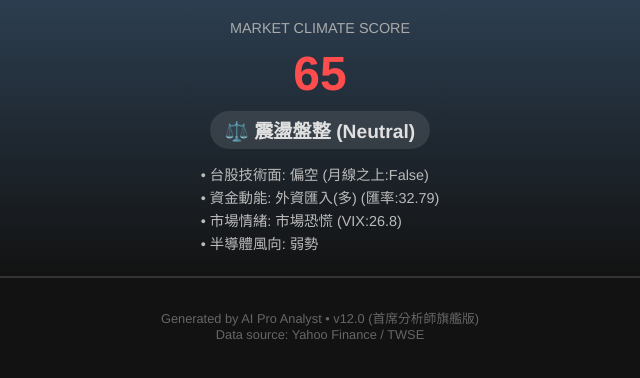
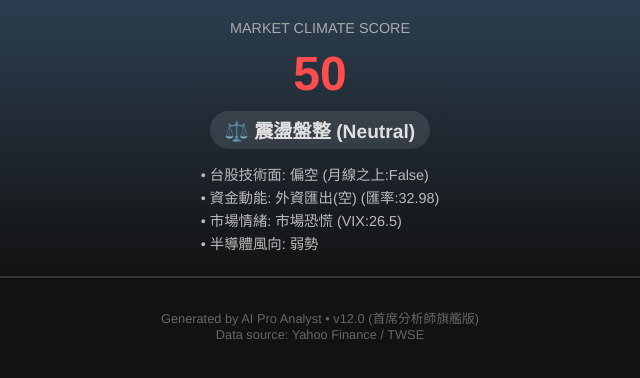
Before and after one commit to hongchihhuang-oss/Stock-analysis, a plain HTML site: page index.html in a window 1280 px wide. Shown: the full height of the page, 320-960 px from the left. Drawn offline with Linux system fonts and the light colour scheme.

Commit message:
deploy: a1b85d24affce5f4fd4e1d7ee7a279c64473d749

```diff
--- a/index.html
+++ b/index.html
@@ -60,11 +60,11 @@
 
     <div class="macro-header">
         <div style="font-size: 0.9em; color: #aaa;">MARKET CLIMATE SCORE</div>
-        <div class="macro-score">65</div>
+        <div class="macro-score">50</div>
         <div class="macro-trend">⚖️ 震盪盤整 (Neutral)</div>
         <br>
         <div class="macro-list">
-            • 台股技術面: 偏空 (月線之上:False)<br>• 資金動能: 外資匯入(多) (匯率:32.79)<br>• 市場情緒: 市場恐慌 (VIX:26.8)<br>• 半導體風向: 弱勢<br>
+            • 台股技術面: 偏空 (月線之上:False)<br>• 資金動能: 外資匯出(空) (匯率:32.98)<br>• 市場情緒: 市場恐慌 (VIX:26.5)<br>• 半導體風向: 弱勢<br>
         </div>
     </div>
 
```
